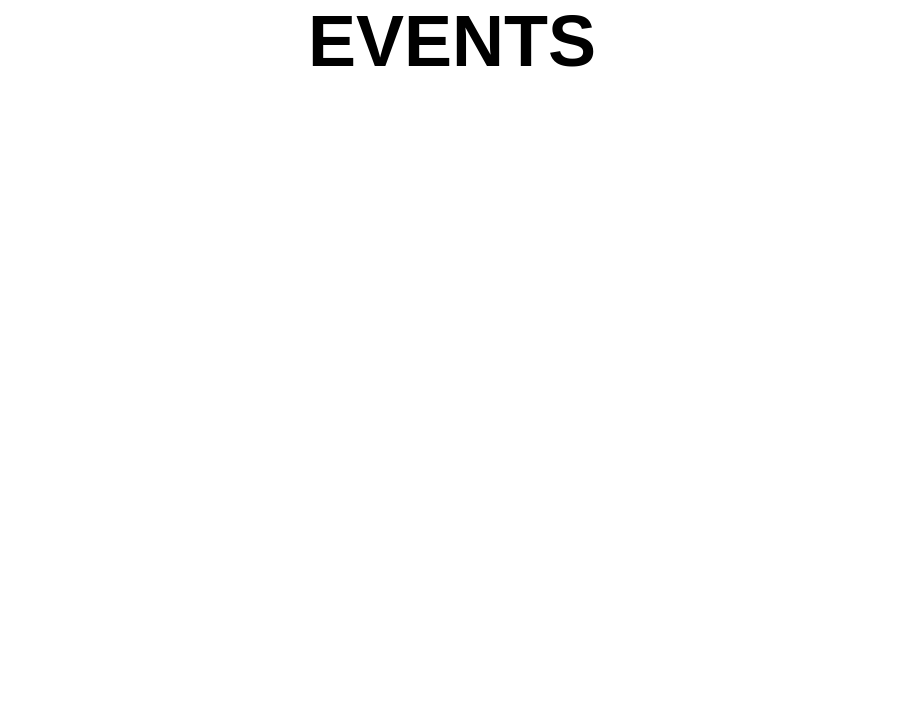
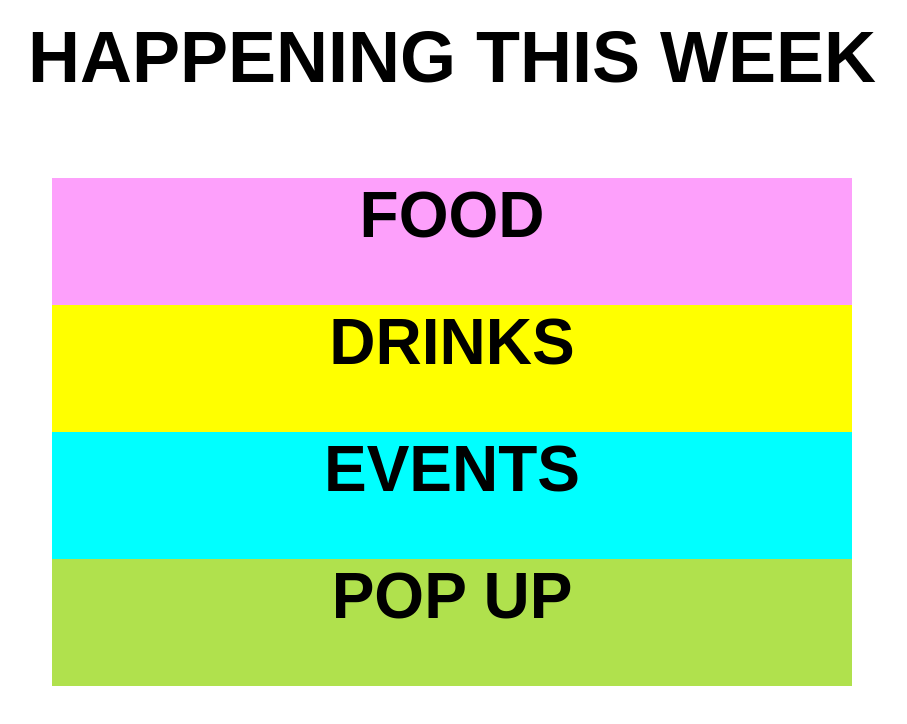
Before and after one commit to simonerok/festival-app, a Next.js app: page /events in a window 1280 px wide. Shown: the top 724 px of the page, without its empty margins (188-1095 px from the left). Built offline with nearby package versions, Linux system fonts and the light colour scheme.

Commit message:
App_tisrdag_mangler styling og burgermenu

```diff
--- a/src/components/artists.jsx
+++ b/src/components/artists.jsx
@@ -19,10 +19,8 @@ export default function ArtistCard({ bandData }) {
 <div>
 {bandData.map((perBand) => (
           <section key={perBand.act} value={perBand.act}>
-            <div className={styles.artist_column}>
-                    <img src={perBand.logo} alt={perBand.logo}/>
+            <div className={styles.artist_forside}>
                     <h2>{perBand.name}</h2>
-                    <KnapArtist></KnapArtist>
            </div>
           </section>
         ))}
--- a/src/pages/events.jsx
+++ b/src/pages/events.jsx
@@ -1,10 +1,70 @@
 import styles from "@/styles/Home.module.css";
-import React from 'react';
+import React, { useState } from 'react';
 
 
-export default function Home(){
-    return(
+const Events = () => {
+    const [showMad, setShowMad] = useState(false);
+    const [showFest, setShowFest] = useState(false);
+    const [showDrikke, setShowDrikke] = useState(false);
+    const [showKrea, setShowKrea] = useState(false);
+
+    // Add event handlers to toggle the visibility of each div
+    const toggleMad = () => setShowMad(!showMad);
+    const toggleFest = () => setShowFest(!showFest);
+    const toggleDrikke = () => setShowDrikke(!showDrikke);
+    const toggleKrea = () => setShowKrea(!showKrea);
+
+    return (
         <>
-       <h1>EVENTS</h1>
-       </>);
-}
+        <h1 className={styles.eventOverskrift}>HAPPENING THIS WEEK</h1>
+      <section className={styles.dropDownContainer}>
+        <div className={styles.eventMad} onClick={toggleMad}>
+          <h2>FOOD</h2>
+        </div>
+        {showMad && (
+          <div className={styles.eventDetails}>
+            <p>Mad 1 details</p>
+            <p>Mad 2 details</p>
+            <p>Mad 3 details</p>
+          </div>
+        )}
+
+        <div className={styles.eventFest} onClick={toggleFest}>
+          <h2>DRINKS</h2>
+
+        </div>
+        {showFest && (
+          <div className={styles.eventDetails}>
+            <p>Fest 1 details</p>
+            <p>Fest 2 details</p>
+            <p>Fest 3 details</p>
+          </div>
+        )}
+
+        <div className={styles.eventDrikke} onClick={toggleDrikke}>
+          <h2>EVENTS</h2>
+        </div>
+        {showDrikke && (
+          <div className={styles.eventDetails}>
+            <p>Drik 1 details</p>
+            <p>Drik 2 details</p>
+            <p>Drik 3 details</p>
+          </div>
+        )}
+
+        <div className={styles.eventKrea} onClick={toggleKrea}>
+          <h2>POP UP</h2>
+        </div>
+        {showKrea && (
+          <div className={styles.eventDetails}>
+            <p>Krea 1 details</p>
+            <p>Krea 2 details</p>
+            <p>Krea 3 details</p>
+          </div>
+        )}
+      </section>
+      </>
+    );
+  };
+
+  export default Events;
--- a/src/pages/index.jsx
+++ b/src/pages/index.jsx
@@ -6,6 +6,7 @@ import { ProgramKnap } from "@/components/programKnap";
 import { EventKnap } from "@/components/eventsKnap";
 import { MapKnap } from "@/components/mapKnap";
 import { useEffect } from 'react';
+
 
 
 export function Overskrift(){
@@ -44,7 +45,7 @@ export default function Home({ bandData }) {
   return (
     <>
       <Overskrift ></Overskrift>
-      <ProgramKnap className="fadeIn"></ProgramKnap>
+      <ProgramKnap className="fadeIn" bandData={bandData}></ProgramKnap>
       <Banner className="fadeIn" bandData={bandData}></Banner>
       <EventKnap className="fadeIn"></EventKnap>
       <MapKnap className="fadeIn"></MapKnap>
--- a/src/styles/Home.module.css
+++ b/src/styles/Home.module.css
@@ -3,7 +3,7 @@
 .overskrift {
     width: 100%;
     height: 100vh;
-    background-image: url("/baggrundPinkOrange.png");
+background-color: aqua;
     background-size: cover;
     background-position: center;
     position: relative;
@@ -142,6 +142,21 @@
 }
 
 
+
+.artister_forside{
+    display: flex;
+    flex-direction: column;
+    text-align: left;
+}
+
+.artist_forside {
+    font-size: 8vh;
+  line-height: 0rem;
+
+  }
+
+
+
 /*STYLING MAP*/
 /*oveerskrift + underoverskrift*/
 .map_top{
@@ -233,3 +248,58 @@ background-color: #762e75;
     margin-left: 5%;
     font-weight: 600;
 }
+
+
+
+
+.eventOverskrift{
+padding: 1rem;
+}
+
+.dropDownContainer {
+    margin-top: 5%;
+    display: flex;
+    flex-wrap: wrap;
+    flex-direction: column;
+    align-items: center;
+    justify-content: center;
+    height: 100%;
+  }
+
+  .dropDownContainer h2{
+    font-size: 4rem;
+    text-align: center;
+  }
+
+  .eventMad{
+    background-color: #FDA0FB;
+    width: 100%;
+    max-width: 800px;
+  }
+
+  .eventFest{
+    background-color: yellow;
+    width: 100%;
+    max-width: 800px;
+  }
+
+  .eventDrikke{
+    background-color: aqua;
+    width: 100%;
+    max-width: 800px;
+  }
+
+  .eventKrea{
+    background-color: rgb(176, 225, 77);
+    width: 100%;
+    max-width: 800px;
+  }
+
+  .mapDiv{
+    width: 100%;
+    height: 100vh;
+    background-image: url("/map.svg");
+    background-size: cover;
+    background-position: center;
+    position: relative;
+  }
```
Also changed, not shown: src/components/festivalMap.jsx (+9 -10 lines), src/components/programKnap.jsx (+43 -1 lines).
